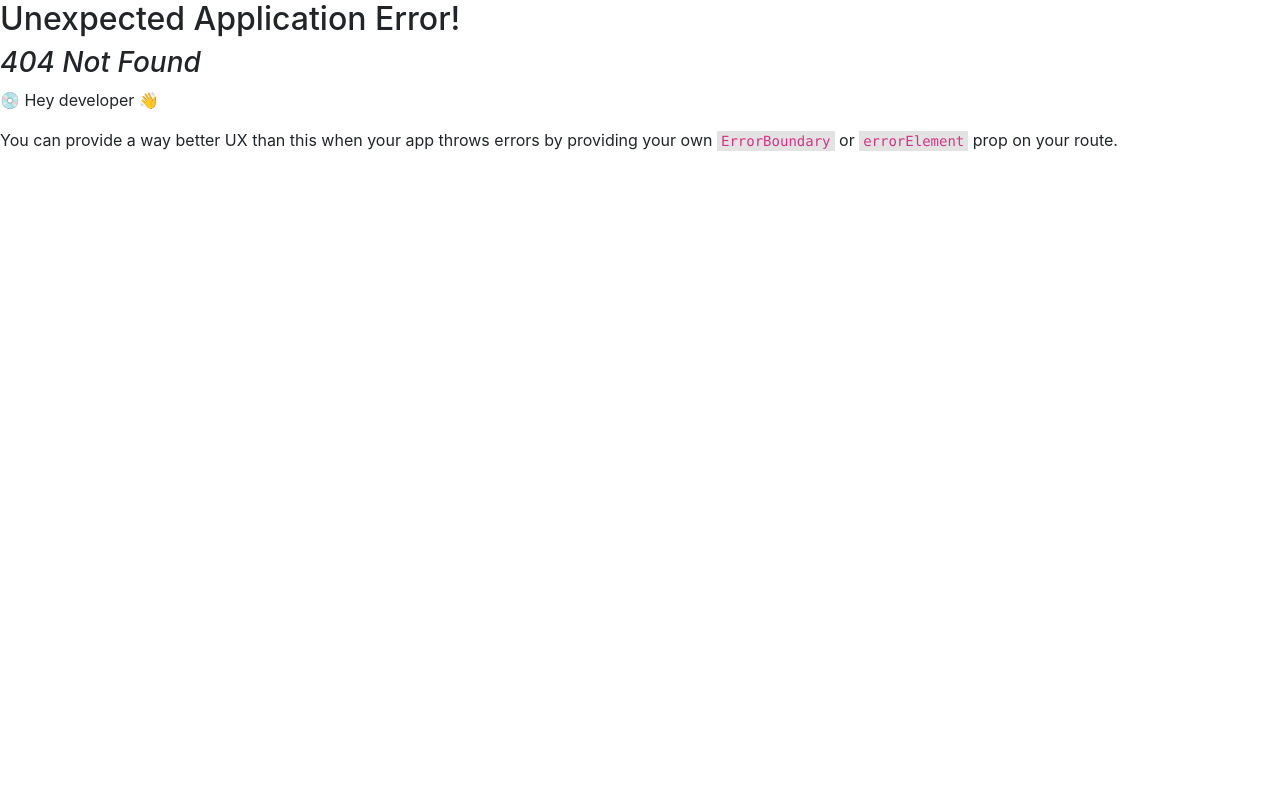
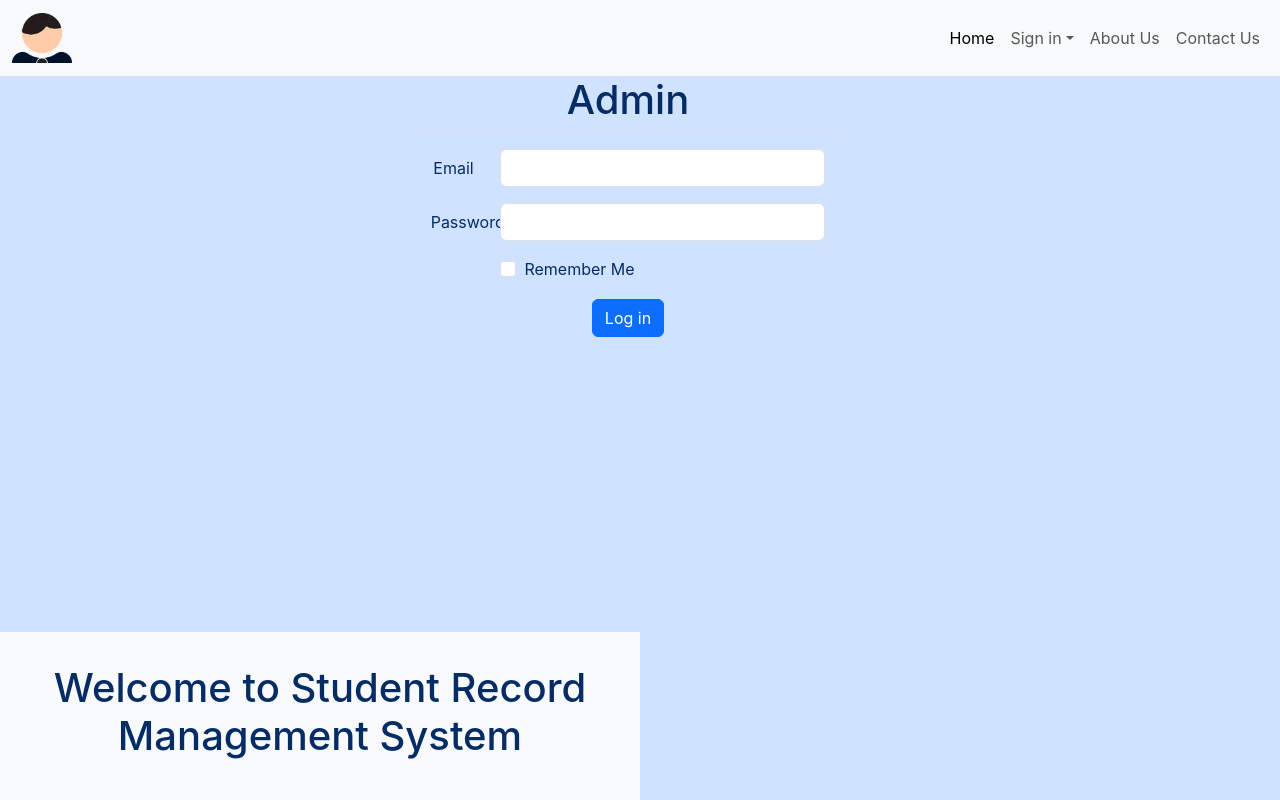
Before and after one commit to Kisan303/Student-Record-Management-System, a React (Create React App) app in the folder frontend/: page /admin-login in a window 1280 px wide. Before the commit this address had no page. Shown: the top 800 px of the page. Built offline with nearby package versions, Linux system fonts and the light colour scheme.

Commit message:
Ralph: Added components for Navbar and Login Form.

```diff
--- a/frontend/src/App.js
+++ b/frontend/src/App.js
@@ -1,101 +1,13 @@
-import logo from './project-logo.png';
-import { useEffect, useLayoutEffect, useState } from "react";
 import './App.css';
+import { Outlet } from "react-router-dom";
+import Navbar from "./components/Navbar";
 
 function App() {
-  const [isDisplayLogin, setisDisplayLogin] = useState(true);
-  const [user, setUser] = useState("");
-  const toggleAdminLogin = () => {
-    setisDisplayLogin(false);
-    setUser("Admin");
-  }
-  const toggleStaffLogin = () => {
-    setisDisplayLogin(false);
-    setUser("Faculty Staff");
-  }
-  const toggleStudentLogin = () => {
-    setisDisplayLogin(false);
-    setUser("Student");
-  }
   return (
     <div className="App">
-      <nav class="navbar navbar-expand-lg bg-body-tertiary sticky-top">
-          <div class="container-fluid">
-            <a class="navbar-brand" href="/"><img style={{width: "auto", height: "50px"}} src={logo} alt="Project Logo"></img></a>
-            <button class="navbar-toggler" type="button" data-bs-toggle="collapse" data-bs-target="#navbarNavDropdown" aria-controls="navbarNavDropdown" aria-expanded="false" aria-label="Toggle navigation">
-              <span class="navbar-toggler-icon"></span>
-            </button>
-            <div class="collapse navbar-collapse" id="navbarNavDropdown">
-              <ul class="navbar-nav d-flex ms-auto">
-                <li class="nav-item">
-                  <a class="nav-link active" aria-current="page" href="/">Home</a>
-                </li>
-                <li class="nav-item dropdown">
-                  <a class="nav-link dropdown-toggle" href="#" role="button" data-bs-toggle="dropdown" aria-expanded="false">
-                    Sign in
-                  </a>
-                  <ul class="dropdown-menu">
-                    <li><a class="dropdown-item" href="#" onClick={toggleAdminLogin}>Admin</a></li>
-                    <li><a class="dropdown-item" href="#" onClick={toggleStaffLogin}>Faculty Staff</a></li>
-                    <li><a class="dropdown-item" href="#" onClick={toggleStudentLogin}>Student</a></li>
-                  </ul>
-                </li>
-                <li class="nav-item">
-                  <a class="nav-link" href="#about-us">About Us</a>
-                </li>
-                <li class="nav-item">
-                  <a class="nav-link" href="#contact-us">Contact Us</a>
-                </li>
-              </ul>
-            </div>
-          </div>
-      </nav>
+      <Navbar />
       <div class="col-12 bg-primary-subtle text-primary-emphasis vh-100">
-        <div>
-          <div style={{display: isDisplayLogin ? "none" : "block"}}>
-            <div class="col-12 bg-primary-subtle text-primary-emphasis">
-              <div class="row col-12">
-                <div class="col-4"></div>
-                <div class="text-center col-4 border-bottom">
-                  <h1>{user}</h1>
-                </div>
-                <div class="col-4"></div>
-                <div class="col-4"></div>
-                <div class="col-4 p-3">
-                  <form>
-                    <div class="row mb-3">
-                      <label for="inputEmail3" class="col-sm-2 col-form-label">Email</label>
-                      <div class="col-sm-10">
-                        <input type="email" class="form-control" id="inputEmail3"/>
-                      </div>
-                    </div>
-                    <div class="row mb-3">
-                      <label for="inputPassword3" class="col-sm-2 col-form-label">Password</label>
-                      <div class="col-sm-10">
-                        <input type="password" class="form-control" id="inputPassword3"/>
-                      </div>
-                    </div>
-                    <div class="row mb-3">
-                      <div class="col-sm-10 offset-sm-2 text-start">
-                        <div class="form-check">
-                          <input class="form-check-input" type="checkbox" id="gridCheck1"/>
-                          <label class="form-check-label" for="gridCheck1">
-                            Remember Me
-                          </label>
-                        </div>
-                      </div>
-                    </div>
-                    <a href="#" class="btn btn-primary">Log in</a>
-                  </form>
-                </div>
-                <div class="col-4"></div>
-              </div>
-              <div class="col-6 bg-body-tertiary position-absolute bottom-0 start-0 p-3">
-                  <h1 class="p-3">Log in as {user}</h1>
-              </div>
-            </div>
-          </div>
-        </div>
+        <Outlet />
         <div class="col-6 bg-body-tertiary position-absolute bottom-0 start-0 p-3">
             <h1 class="p-3">Welcome to Student Record Management System</h1>
         </div>
--- /dev/null
+++ b/frontend/src/components/Login.jsx
@@ -0,0 +1,49 @@
+export default function Login(){
+    return (
+        <>
+        <div>
+            <div class="col-12 bg-primary-subtle text-primary-emphasis">
+                <div class="row col-12">
+                    <div class="col-4"></div>
+                    <div class="text-center col-4 border-bottom">
+                        <h1>Admin</h1>
+                    </div>
+                    <div class="col-4"></div>
+                    <div class="col-4"></div>
+                    <div class="col-4 p-3">
+                        <form>
+                        <div class="row mb-3">
+                            <label for="inputEmail3" class="col-sm-2 col-form-label">Email</label>
+                            <div class="col-sm-10">
+                            <input type="email" class="form-control" id="inputEmail3"/>
+                            </div>
+                        </div>
+                        <div class="row mb-3">
+                            <label for="inputPassword3" class="col-sm-2 col-form-label">Password</label>
+                            <div class="col-sm-10">
+                            <input type="password" class="form-control" id="inputPassword3"/>
+                            </div>
+                        </div>
+                        <div class="row mb-3">
+                            <div class="col-sm-10 offset-sm-2 text-start">
+                            <div class="form-check">
+                                <input class="form-check-input" type="checkbox" id="gridCheck1"/>
+                                <label class="form-check-label" for="gridCheck1">
+                                Remember Me
+                                </label>
+                            </div>
+                            </div>
+                        </div>
+                        <a href="#" class="btn btn-primary">Log in</a>
+                        </form>
+                    </div>
+                    <div class="col-4"></div>
+                </div>
+                <div class="col-6 bg-body-tertiary position-absolute bottom-0 start-0 p-3">
+                    <h1 class="p-3">Log in as Admin</h1>
+                </div>
+            </div>
+        </div>
+        </>
+    );
+}
--- /dev/null
+++ b/frontend/src/components/Navbar.jsx
@@ -0,0 +1,39 @@
+import { NavLink } from "react-router-dom";
+import logo from '../project-logo.png';
+export default function Navbar() {
+  return (
+    <div>
+        <nav class="navbar navbar-expand-lg bg-body-tertiary sticky-top">
+            <div class="container-fluid">
+            <a class="navbar-brand" href="/"><img style={{width: "auto", height: "50px"}} src={logo} alt="Project Logo"></img></a>
+            <button class="navbar-toggler" type="button" data-bs-toggle="collapse" data-bs-target="#navbarNavDropdown" aria-controls="navbarNavDropdown" aria-expanded="false" aria-label="Toggle navigation">
+                <span class="navbar-toggler-icon"></span>
+            </button>
+            <div class="collapse navbar-collapse" id="navbarNavDropdown">
+                <ul class="navbar-nav d-flex ms-auto">
+                <li class="nav-item">
+                    <a class="nav-link active" aria-current="page" href="/">Home</a>
+                </li>
+                <li class="nav-item dropdown">
+                    <a class="nav-link dropdown-toggle" href="#" role="button" data-bs-toggle="dropdown" aria-expanded="false">
+                    Sign in
+                    </a>
+                    <ul class="dropdown-menu">
+                    <li><NavLink to="/admin-login">Admin</NavLink></li>
+                    <li><NavLink to="/staff-login">Faculty Staff</NavLink></li>
+                    <li><NavLink to="/student-login">Student</NavLink></li>
+                    </ul>
+                </li>
+                <li class="nav-item">
+                    <a class="nav-link" href="#about-us">About Us</a>
+                </li>
+                <li class="nav-item">
+                    <a class="nav-link" href="#contact-us">Contact Us</a>
+                </li>
+                </ul>
+            </div>
+            </div>
+        </nav>
+    </div>
+  );
+}
```
Also changed, not shown: frontend/src/index.js (+31 -0 lines).
